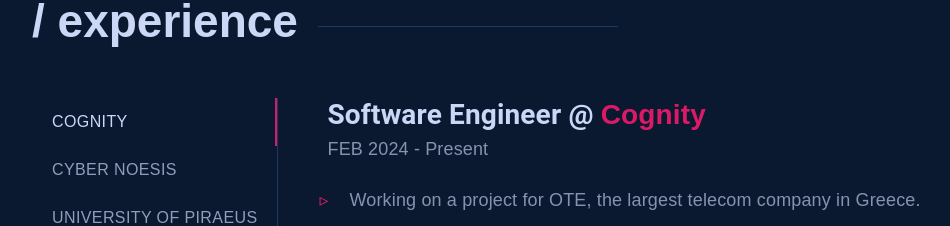
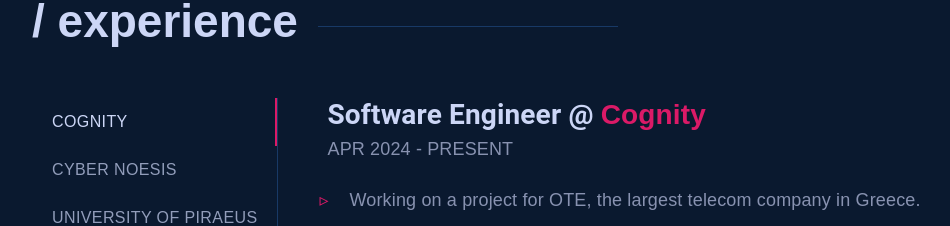
Before and after one commit to stavkran/personal-page, a React (Create React App) app: page / in a window 1280 px wide. Shown: the part 1600-1826 px from the top of the page, without its empty margins (160-1110 px from the left). Built offline with nearby package versions, Linux system fonts and the light colour scheme.

Commit message:
Text fixes

```diff
--- a/src/components/ExperienceList.js
+++ b/src/components/ExperienceList.js
@@ -84,7 +84,7 @@
     const experienceItems = {
         "Cognity": {
             jobTitle: "Software Engineer @",
-            duration: "FEB 2024 - Present",
+            duration: "APR 2024 - PRESENT",
             desc: [
                 "Working on a project for OTE, the largest telecom company in Greece."
             ]
```
